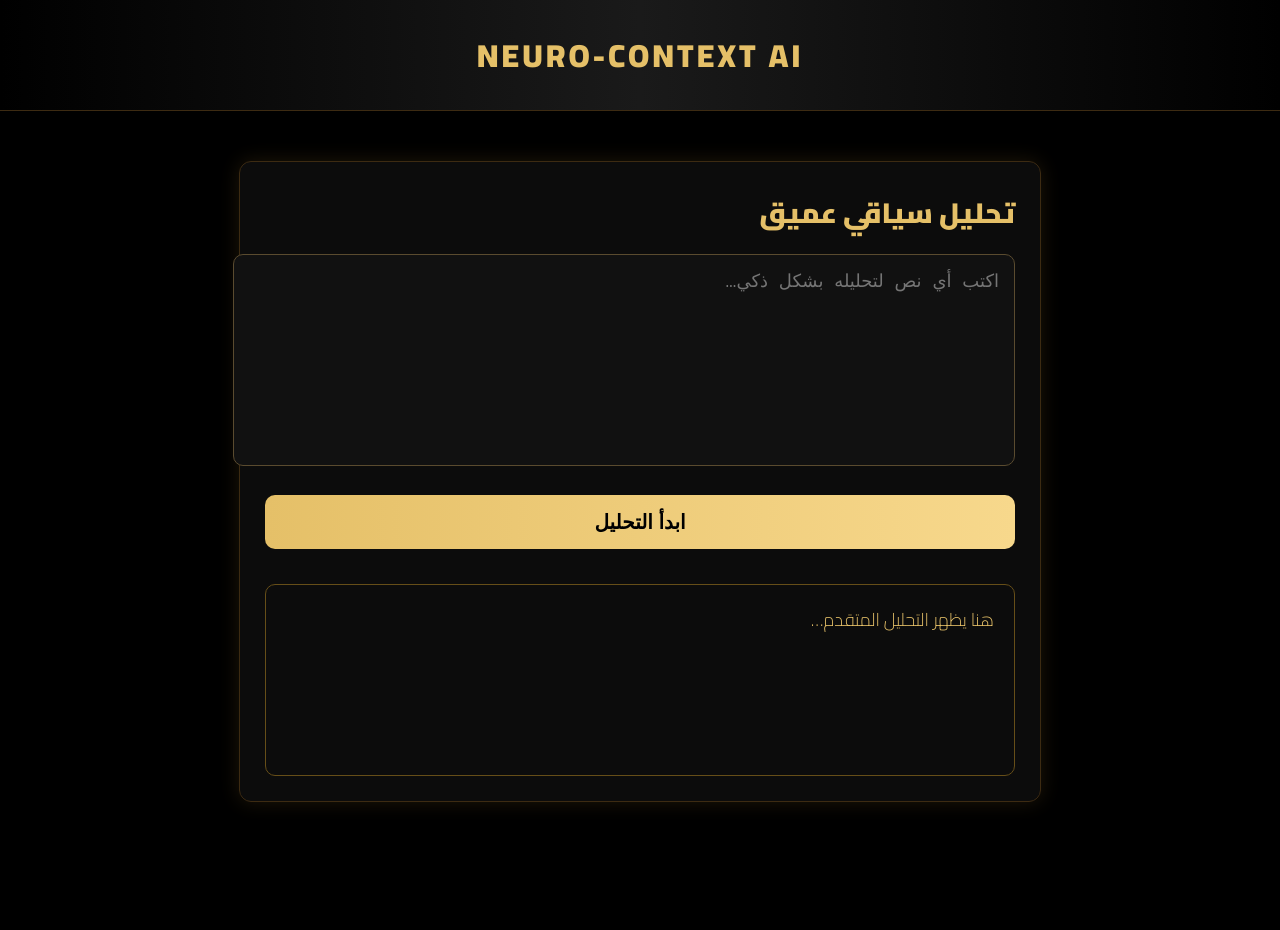
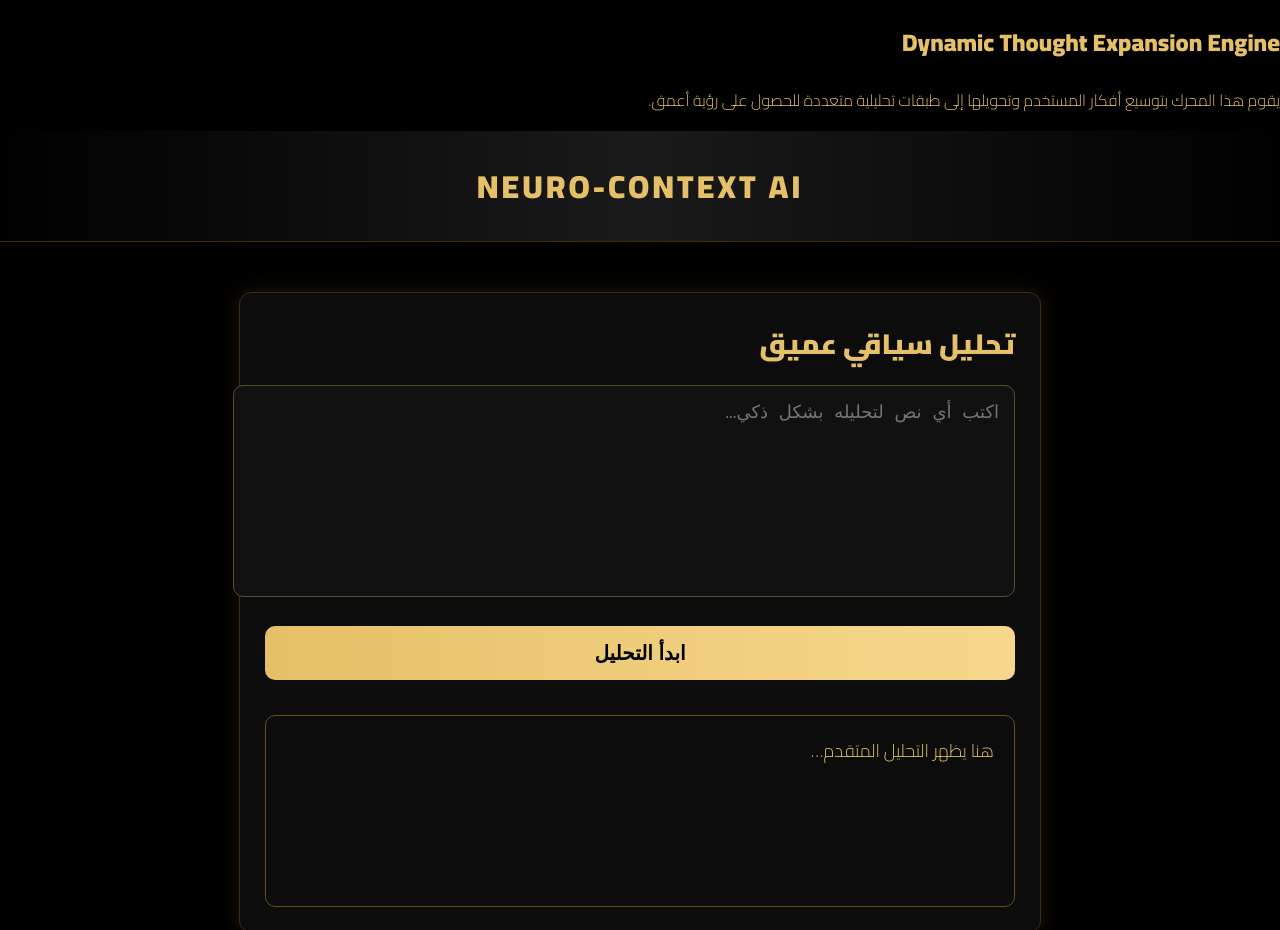
Before and after one commit to Amirah2025-code/Neuro-Context-AI, a plain HTML site: page index.html in a window 1280 px wide. Shown: the top 930 px of the page. Before the commit the page ends 852 px from the top, so only its background shows below. Drawn offline with Linux system fonts and the light colour scheme.

Commit message:
Add Dynamic Thought Expansion Module
Added a dynamic thought expansion module with a title and description in Arabic.

```diff
--- a/index.html
+++ b/index.html
@@ -91,6 +91,13 @@
 </head>
 
 <body>
+<!-- Dynamic Thought Expansion Module -->
+<div id="thought-engine" class="deep-engine-box">
+    <h2 class="engine-title">Dynamic Thought Expansion Engine</h2>
+    <p class="engine-desc">
+        يقوم هذا المحرك بتوسيع أفكار المستخدم وتحويلها إلى طبقات تحليلية متعددة للحصول على رؤية أعمق.
+    </p>
+</div>
 
     <div class="header">NEURO-CONTEXT AI</div>
 
```
